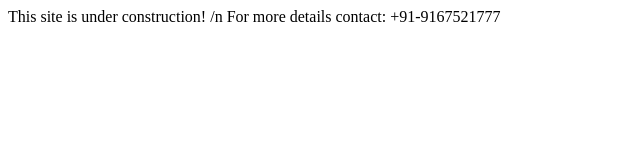
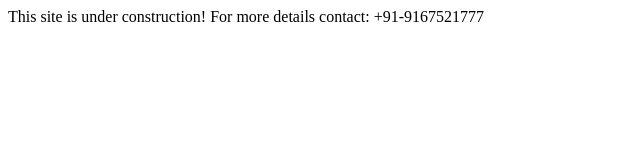
Before and after one commit to kapadiaparth/kapadiaparth.github.io, a plain HTML site: page index.html in a window 1280 px wide. Shown: the full height of the page, 0-640 px from the left. Drawn offline with Linux system fonts and the light colour scheme.

Commit message:
Update index.html

```diff
--- a/index.html
+++ b/index.html
@@ -7,7 +7,7 @@
 	               window.location="https://www.behance.net/parthkapadia";
 	            }*/
 
-	            document.write("This site is under construction! /n For more details contact: +91-9167521777 ");
+	            document.write("This site is under construction! For more details contact: +91-9167521777 ");
 
 	         //-->
 	      </script>
```
